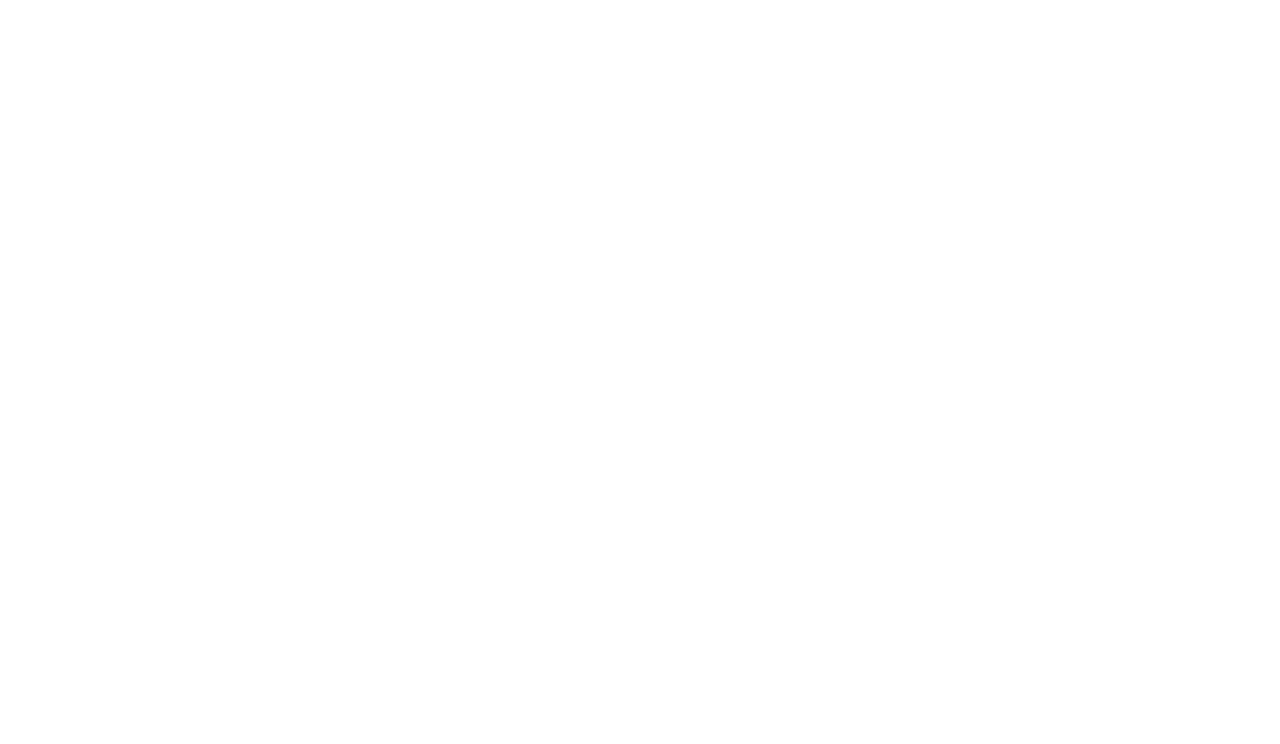
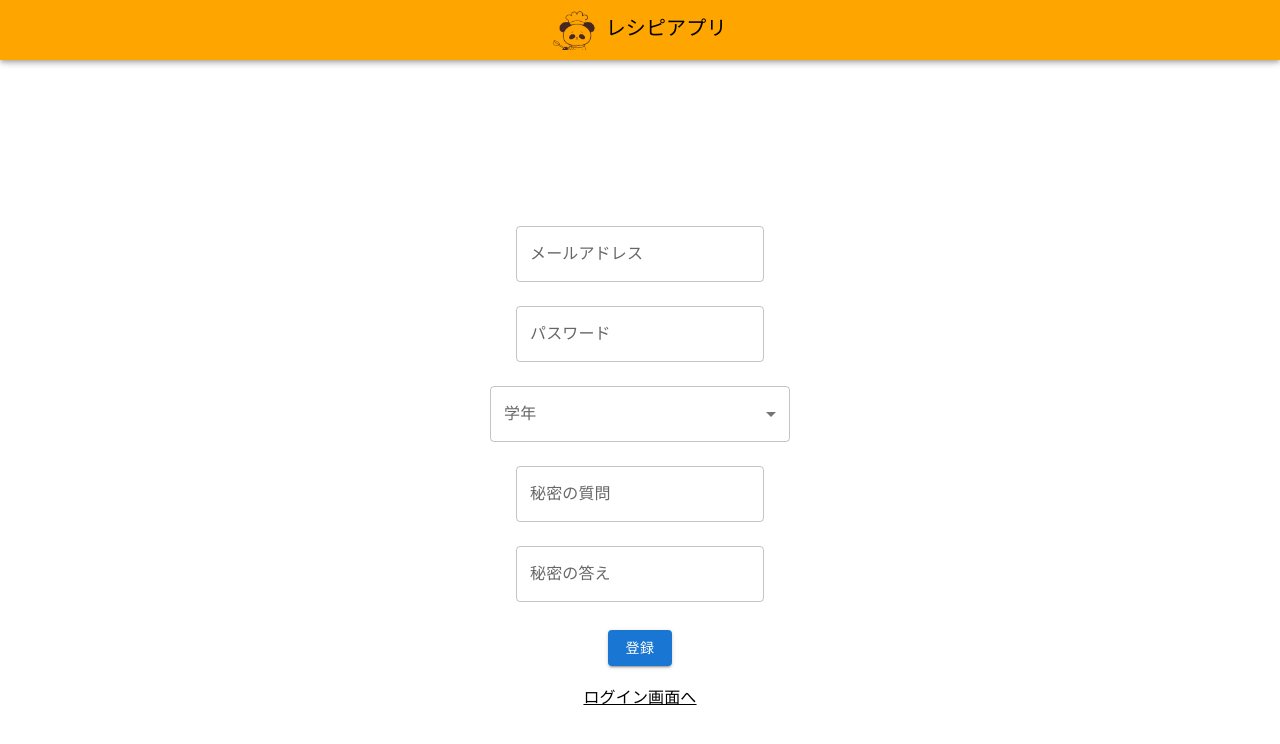
Before and after one commit to Syodai88/Group7_project, a React (Create React App) app: page /register in a window 1280 px wide. Shown: the top 744 px of the page. Built offline with nearby package versions, Linux system fonts and the light colour scheme.

Commit message:
ログインフォームを参考に登録フォームを実装

```diff
--- a/src/Component/RegisterForm.jsx
+++ b/src/Component/RegisterForm.jsx
@@ -1,12 +1,106 @@
-import React from 'react';
-// 登録フォームの実装...
+import React, { useState } from 'react';
+import { useNavigate } from 'react-router-dom';
+import { Box, TextField, Button, Typography, MenuItem, Select, FormControl, InputLabel } from '@mui/material';
+import Header from './Header';
 
 const RegisterForm = ({ onRegister }) => {
-  // 登録処理をここで実装
+  const [email, setEmail] = useState('');
+  const [password, setPassword] = useState('');
+  const [grade, setGrade] = useState('');
+  const [department, setDepartment] = useState('');
+  const [secretQuestion, setSecretQuestion] = useState('');
+  const [secretAnswer, setSecretAnswer] = useState('');
+  let navigate = useNavigate();
+
+  // 学科の選択肢
+  const departmentsOptions = {
+    'B1': ['1類', '2類', '3類'],
+    'B2': ['知能情報工学科', '情報通信工学科', '知的システム工学科', '物理情報工学科', '生命情報工学科'],
+    'B3': ['知能情報工学科', '情報通信工学科', '知的システム工学科', '物理情報工学科', '生命情報工学科'],
+    'B4': ['知能情報工学科', '情報通信工学科', '知的システム工学科', '物理情報工学科', '生命情報工学科'],
+    'M1': ['情報創成工学専攻', '先端情報工学専攻', '学際情報工学専攻'],
+    'M2': ['情報創成工学専攻', '先端情報工学専攻', '学際情報工学専攻'],
+    'D1': ['情報創成工学専攻', '先端情報工学専攻', '学際情報工学専攻'],
+    'D2': ['情報創成工学専攻', '先端情報工学専攻', '学際情報工学専攻'],
+    'D3': ['情報創成工学専攻', '先端情報工学専攻', '学際情報工学専攻'],
+    'その他': ["その他"]
+  };
+
+  const handleSubmit = async (event) => {
+    event.preventDefault();
+    // ここでバックエンドに登録リクエストを送信
+    onRegister(email, password, grade, department, secretQuestion, secretAnswer);
+  };
+
   return (
-    <div>
-      {/* 登録フォームの要素 */}
-    </div>
+    <Box>
+      <Header />
+      <Box display="flex" flexDirection="column" alignItems="center" justifyContent="center" height="100vh">
+        <Box component="form" onSubmit={handleSubmit} display="flex" flexDirection="column" alignItems="center" width={300}>
+          <TextField
+            label="メールアドレス"
+            type="email"
+            value={email}
+            onChange={(e) => setEmail(e.target.value)}
+            margin="normal"
+          />
+          <TextField
+            label="パスワード"
+            type="password"
+            value={password}
+            onChange={(e) => setPassword(e.target.value)}
+            margin="normal"
+          />
+          <FormControl fullWidth margin="normal">
+            <InputLabel>学年</InputLabel>
+            <Select
+              value={grade}
+              label="学年"
+              onChange={(e) => {
+                setGrade(e.target.value);
+                setDepartment(''); // 学年が変わると学科をリセット
+              }}
+            >
+              {['B1', 'B2', 'B3', 'B4', 'M1', 'M2', 'D1', 'D2', 'D3', 'その他'].map((grade) => (
+                <MenuItem key={grade} value={grade}>{grade}</MenuItem>
+              ))}
+            </Select>
+          </FormControl>
+          {grade && (
+            <FormControl fullWidth margin="normal">
+              <InputLabel>学科</InputLabel>
+              <Select
+                value={department}
+                label="学科"
+                onChange={(e) => setDepartment(e.target.value)}
+              >
+                {departmentsOptions[grade].map((department) => (
+                  <MenuItem key={department} value={department}>{department}</MenuItem>
+                ))}
+              </Select>
+            </FormControl>
+          )}
+          <TextField
+            label="秘密の質問"
+            value={secretQuestion}
+            onChange={(e) => setSecretQuestion(e.target.value)}
+            margin="normal"
+          />
+          <TextField
+            label="秘密の答え"
+            value={secretAnswer}
+            onChange={(e) => setSecretAnswer(e.target.value)}
+            margin="normal"
+          />
+          <Button type="submit" variant="contained" color="primary" style={{ marginTop: 20 }}>
+            登録
+          </Button>
+          <Typography onClick={() => navigate('/login')} style={{ marginTop: 20, cursor: 'pointer', textDecoration: 'underline' }}>
+            ログイン画面へ
+          </Typography>
+        </Box>
+      </Box>
+    </Box>
   );
 };
 
```
